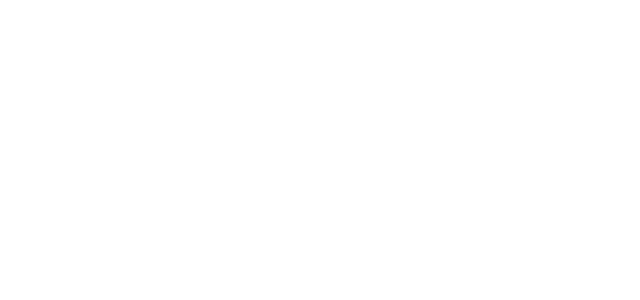
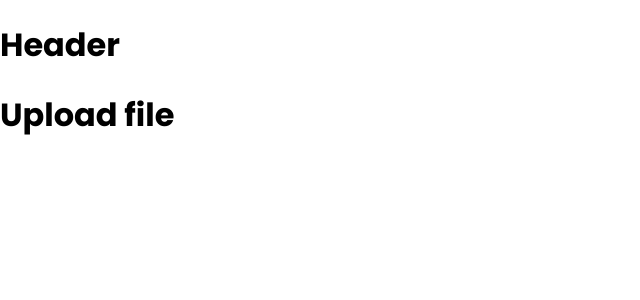
Before and after one commit to DevAnonitos/TikTok-clone-app, a React (Create React App) app: page /upload in a window 1280 px wide. Before the commit this address had no page. Shown: the top 300 px of the page, without its empty margins (0-640 px from the left). Built offline with nearby package versions, Linux system fonts and the light colour scheme.

Commit message:
update-src

```diff
--- a/src/App.js
+++ b/src/App.js
@@ -1,4 +1,4 @@
-import React from "react";
+import { React, Fragment }from "react";
 import { BrowserRouter as Router, Routes, Route } from "react-router-dom";
 import { publicRoutes } from "@/routes";
 import { DefaultLayout } from "@/components/Layout";
@@ -9,7 +9,14 @@
       <div className="App">
         <Routes>
           {publicRoutes.map((route, index) => {
-            const Layout = route.layout || DefaultLayout
+            let Layout =  DefaultLayout;
+
+            if(route.layout){
+              Layout = route.layout;
+            }else if(route.layout === null){
+              Layout = Fragment;
+            }
+
             const Page = route.component;
             return <Route key={index} path={route.path} element={
               <Layout>
--- /dev/null
+++ b/src/components/Layout/HeaderOnly/Header/index.js
@@ -0,0 +1,9 @@
+function Header() {
+    return (
+        <h1>
+            Header
+        </h1>
+    );
+}
+
+export default Header;
--- /dev/null
+++ b/src/components/Layout/HeaderOnly/index.js
@@ -0,0 +1,13 @@
+import Header from "./Header";
+function DefaultLayout({children}) {
+    return (
+        <div>
+            <Header />
+            <div className="content">
+                {children}
+            </div>
+        </div>
+    );
+}
+
+export default DefaultLayout;
--- a/src/components/Layout/index.js
+++ b/src/components/Layout/index.js
@@ -1 +1,2 @@
 export { default as DefaultLayout } from './DefaultLayout'
+export { default as HeaderOnly } from './HeaderOnly'
--- /dev/null
+++ b/src/pages/Profile/index.js
@@ -0,0 +1,7 @@
+function Profile() {
+    return (
+        <h1>Profile Page</h1>
+    );
+}
+
+export default Profile;
--- /dev/null
+++ b/src/pages/Search/index.js
@@ -0,0 +1,5 @@
+function Search() {
+    return ( <h1>SearchBar</h1> );
+}
+
+export default Search;
--- /dev/null
+++ b/src/pages/Upload/index.js
@@ -0,0 +1,9 @@
+function Upload() {
+    return (
+        <div>
+            <h1>Upload file</h1>
+        </div>
+    );
+}
+
+export default Upload;
```
Also changed, not shown: src/routes/index.js (+8 -0 lines).
